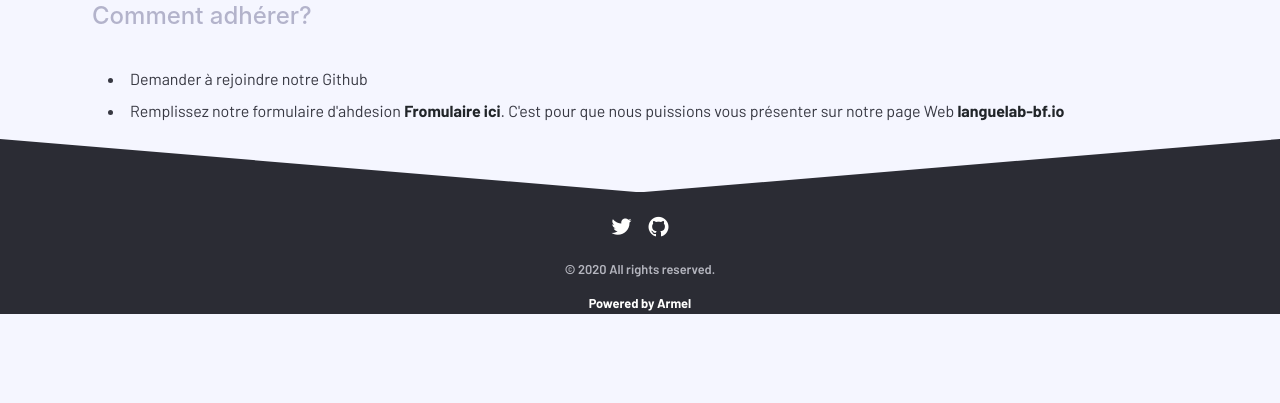
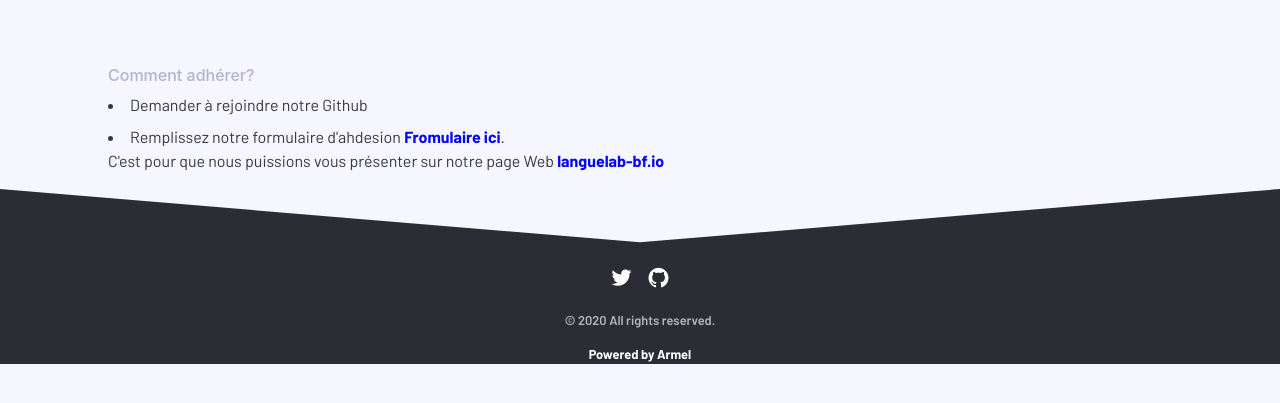
Before and after one commit to armelsoubeiga/FasoLangue-Lab, a Jekyll site: the page built from faq.html, in a window 1280 px wide, cut to the strip 318-721 px from the top of the page. Built offline with Jekyll 4.4.1, drawn with Linux system fonts in a browser that asks for light colours; nearby versions of some CDN libraries; comment, search, counter and statistics services are not loaded.

Commit message:
Update faq.html

```diff
--- a/faq.html
+++ b/faq.html
@@ -11,11 +11,11 @@ title: Faq
             <h2 class="text-secondary">Faq</h2>
           </div>
 
-          <br/><br/><br/><br/>
-          <h4 class="text-secondary">Comment adhérer?</h4>
+          <br/><br/><br/><br/><br/><br/>
           <ul>
+              <h6 class="text-secondary">Comment adhérer?</h6>
               <li>Demander à rejoindre notre Github</li>
-              <li>Remplissez notre formulaire d'ahdesion <a href="https://docs.google.com/forms/d/e/1FAIpQLSd7DX9HyfDMTV0dwC0EskxuZIWhkBibb0SODTiL9zADQbxTTQ/viewform">Fromulaire ici</a>. C'est pour que nous puissions vous présenter sur notre page Web <a href="http://languelab-bf.io/">languelab-bf.io</a></li>
+              <li>Remplissez notre formulaire d'ahdesion <a href="https://docs.google.com/forms/d/e/1FAIpQLSd7DX9HyfDMTV0dwC0EskxuZIWhkBibb0SODTiL9zADQbxTTQ/viewform" target="_blank" style="color:blue">Fromulaire ici</a>.<br/> C'est pour que nous puissions vous présenter sur notre page Web <a href="http://languelab-bf.io/" target="_blank" style="color:blue">languelab-bf.io</a></li>
           </ul>
         </div>
       </div>
```
